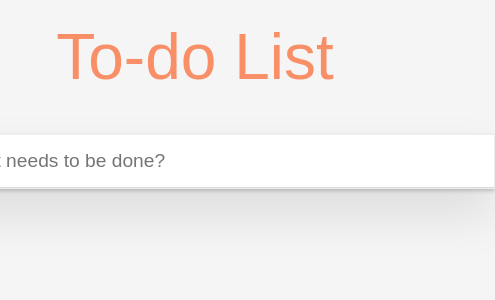
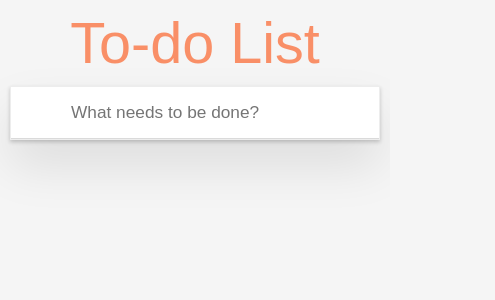
Before and after one commit to ximbong/to-do-list, a React (Create React App) app: page / in a window 390 px wide. Shown: the top 300 px of the page, 495 px wide, since content can reach past the window. Built offline with nearby package versions, Linux system fonts and the light colour scheme.

Commit message:
Add responsiveness

```diff
--- a/src/App.css
+++ b/src/App.css
@@ -30,3 +30,35 @@
 .container > * {
   border-bottom: 1px solid #dadada !important;
 }
+
+@media (max-width: 600px) {
+  .wrapper {
+    padding: 10px;
+    font-size: 90%;
+  }
+
+  .title {
+    margin-bottom: 10px;
+  }
+
+  .container {
+    width: 100%;
+  }
+
+  .info {
+    flex-wrap: wrap;
+    padding: 10px;
+  }
+
+  .operation {
+    width: 100%;
+    display: flex;
+    justify-content: space-around;
+    padding: 0;
+    margin-top: 20px;
+  }
+
+  .action {
+    text-align: center;
+  }
+}
```
